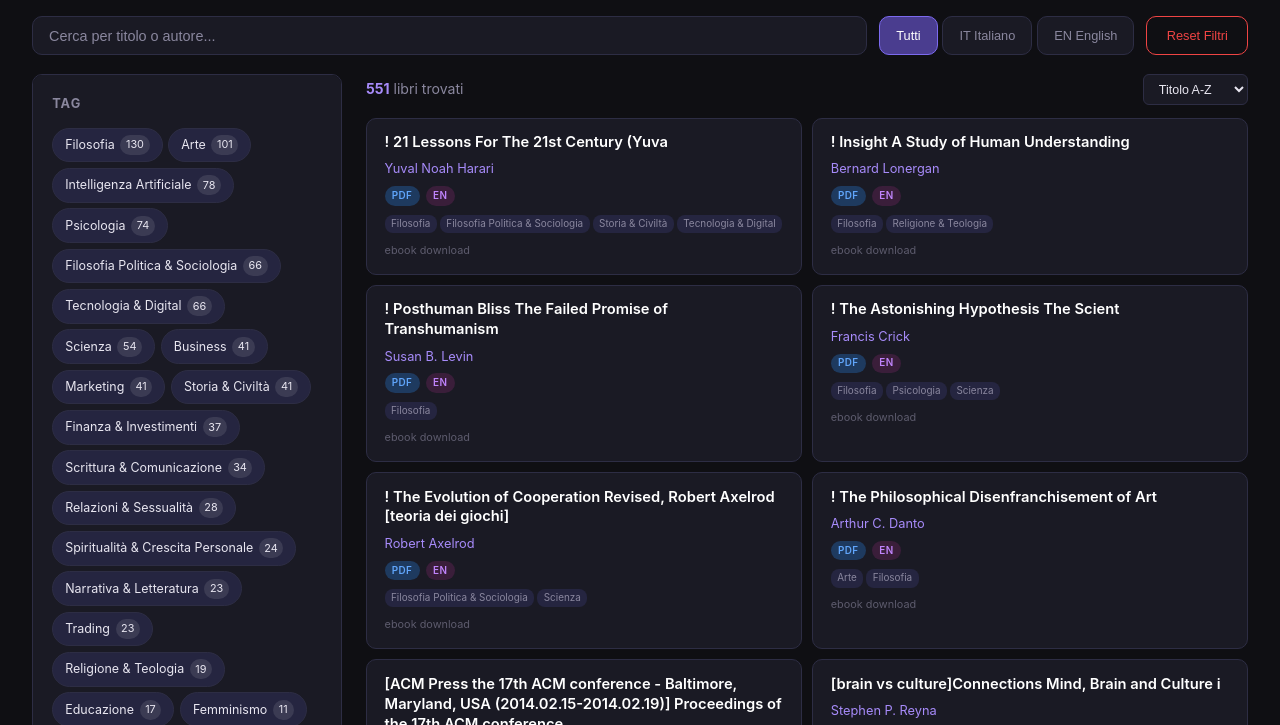
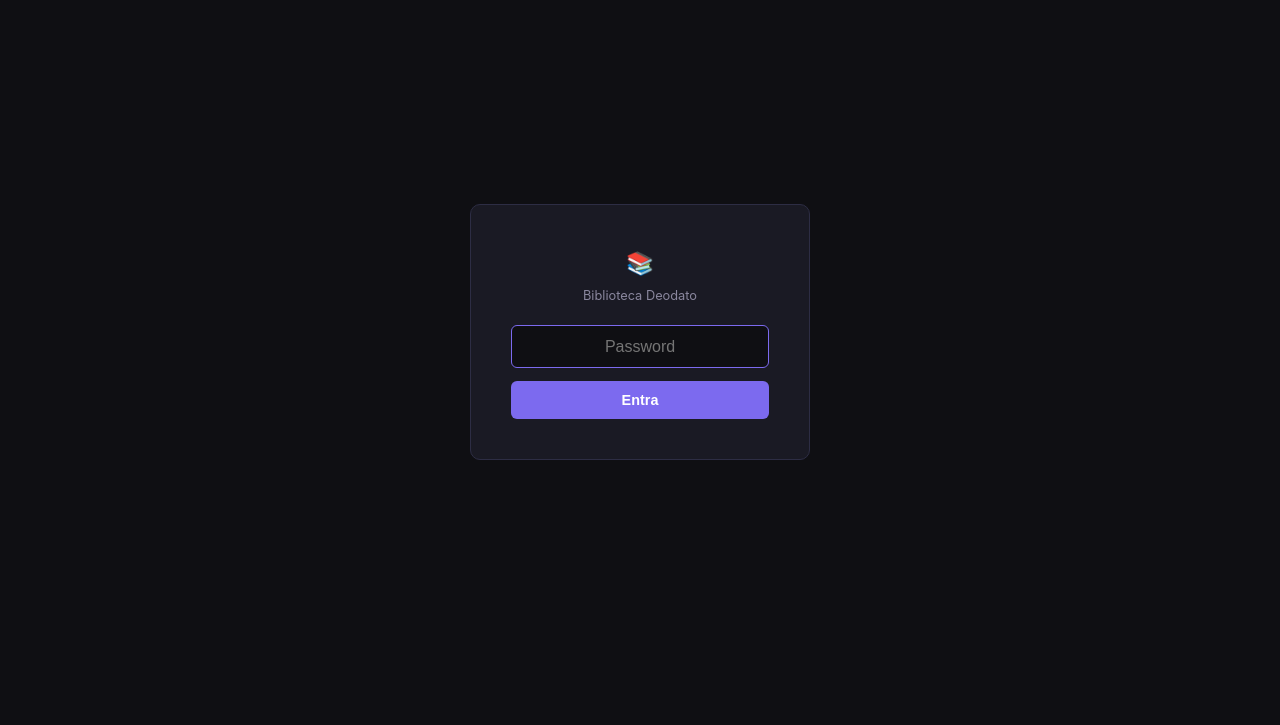
Before and after one commit to DeodatoS/bilblioteca, a plain HTML site: page index.html in a window 1280 px wide. Shown: the part 68-793 px from the top of the page. Drawn offline with Linux system fonts and the light colour scheme.

Commit message:
Add files via upload

```diff
--- a/index.html
+++ b/index.html
@@ -232,10 +232,62 @@
   .page-btn { padding: 0.35rem 0.6rem; font-size: 0.72rem; }
   .results-header { flex-direction: column; align-items: flex-start; gap: 0.4rem; }
 }
+
+/* ── Login overlay ── */
+.login-overlay {
+  position: fixed; inset: 0; z-index: 9999;
+  background: var(--bg);
+  display: flex; align-items: center; justify-content: center;
+}
+.login-box {
+  background: var(--surface); border: 1px solid var(--border); border-radius: var(--radius);
+  padding: 2.5rem; text-align: center; max-width: 340px; width: 90%;
+}
+.login-box h2 { font-size: 1.4rem; color: var(--text-bright); margin-bottom: 0.3rem; }
+.login-box p { font-size: 0.8rem; color: var(--text-dim); margin-bottom: 1.2rem; }
+.login-box input {
+  width: 100%; padding: 0.7rem 1rem; background: var(--bg); border: 1px solid var(--border);
+  border-radius: var(--radius-sm); color: var(--text); font-size: 16px; outline: none;
+  text-align: center; margin-bottom: 0.8rem;
+}
+.login-box input:focus { border-color: var(--accent); }
+.login-box button {
+  width: 100%; padding: 0.7rem; background: var(--accent); border: none;
+  border-radius: var(--radius-sm); color: white; font-size: 0.9rem; font-weight: 600;
+  cursor: pointer; transition: background 0.2s;
+}
+.login-box button:hover { background: var(--accent-dim); }
+.login-error { color: var(--danger); font-size: 0.78rem; margin-top: 0.5rem; display: none; }
+
+.app-content { display: none; }
 </style>
 </head>
 <body>
 
+<div class="login-overlay" id="loginOverlay">
+  <div class="login-box">
+    <h2>&#128218;</h2>
+    <p>Biblioteca Deodato</p>
+    <input type="password" id="loginPwd" placeholder="Password" autofocus>
+    <button onclick="checkPwd()">Entra</button>
+    <div class="login-error" id="loginError">Password errata</div>
+  </div>
+</div>
+<script>
+function checkPwd() {
+  var p = document.getElementById('loginPwd').value;
+  if (p === 'car20762') {
+    document.getElementById('loginOverlay').style.display = 'none';
+    document.querySelector('.app-content').style.display = 'block';
+  } else {
+    document.getElementById('loginError').style.display = 'block';
+    document.getElementById('loginPwd').value = '';
+  }
+}
+document.getElementById('loginPwd').addEventListener('keydown', function(e) { if (e.key === 'Enter') checkPwd(); });
+</script>
+
+<div class="app-content">
 <div class="header">
   <div class="header-inner">
     <h1>&#128218; Biblioteca Deodato</h1>
@@ -556,5 +608,6 @@
 
 try { start(); } catch(e) { document.body.innerHTML = '<div style="color:#fff;padding:2rem;"><h2>Errore JS</h2><pre>' + e.message + '\n' + e.stack + '</pre><p>Libri nel JSON: ' + (typeof CATALOG_DATA !== 'undefined' ? CATALOG_DATA.books.length : 'CATALOG_DATA non definito') + '</p></div>'; }
 </script>
+</div><!-- /app-content -->
 </body>
 </html>
```
